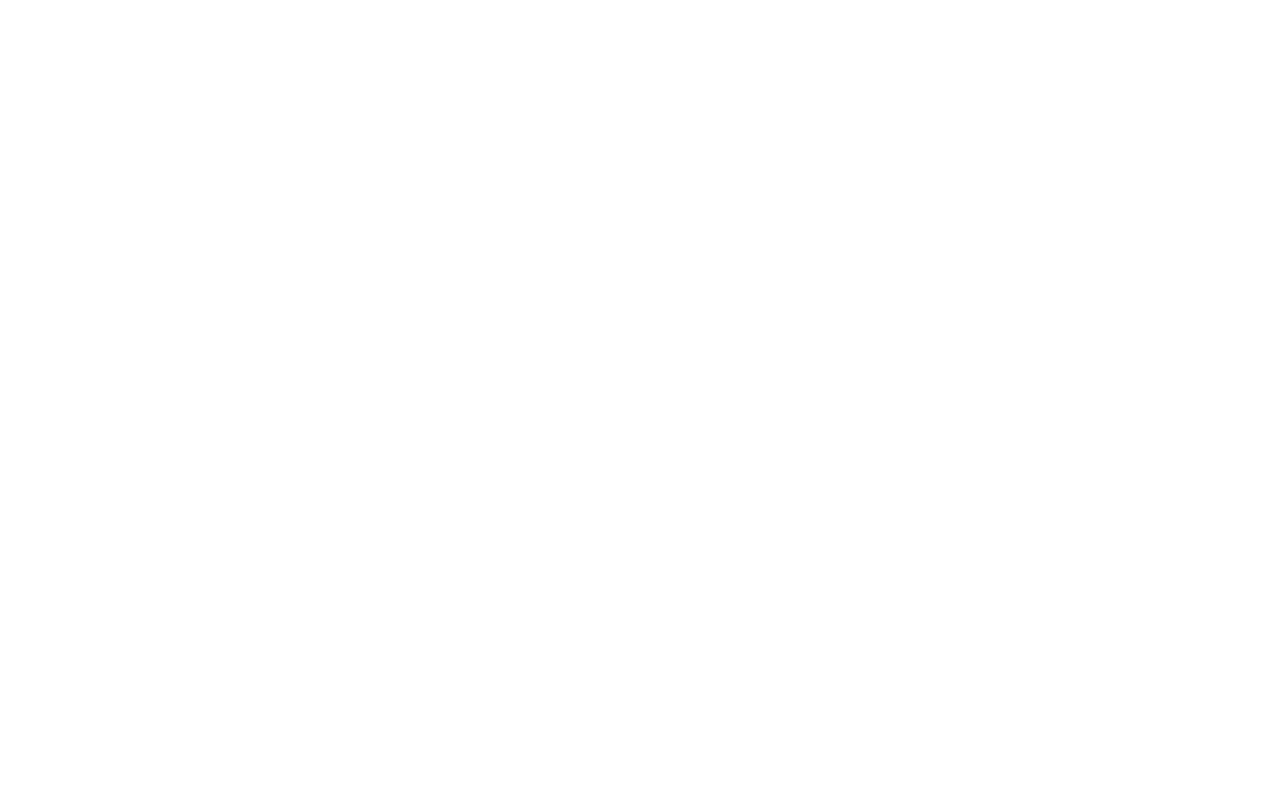
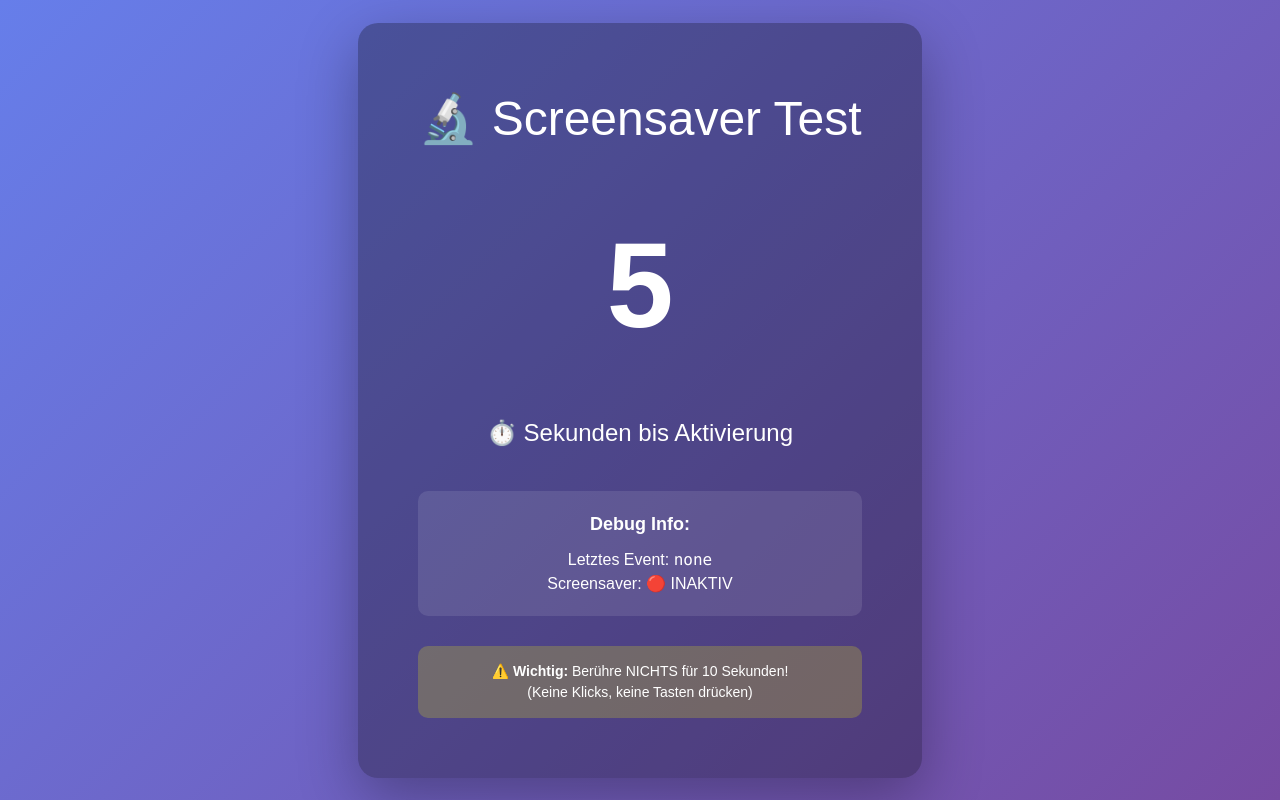
Before and after one commit to Elemirus1996/fire-station-app, a React (Vite) app in the folder frontend/: page /test-screensaver in a window 1280 px wide. Before the commit this address had no page. Built offline with nearby package versions, Linux system fonts and the light colour scheme; the HTML template or start-up script is replaced by a standard one.

Commit message:
Add extensive screensaver debugging
- Add console logs to show timer status and events
- Create standalone screensaver test page at /test-screensaver
- Test shows 10-second countdown before activation
- Helps identify if timer works or if events interfere

```diff
--- a/frontend/src/App.jsx
+++ b/frontend/src/App.jsx
@@ -12,6 +12,7 @@
 import AnnouncementManager from './components/Admin/AnnouncementManager';
 import NewsManager from './components/Admin/NewsManager';
 import LiveDashboard from './components/Admin/LiveDashboard';
+import ScreensaverDebugTest from './components/CheckIn/ScreensaverDebugTest';
 
 function App() {
   return (
@@ -20,6 +21,7 @@
         <Route path="/" element={<Navigate to="/kiosk" replace />} />
         <Route path="/kiosk" element={<CheckInKiosk />} />
         <Route path="/checkin" element={<CheckInKiosk />} />
+        <Route path="/test-screensaver" element={<ScreensaverDebugTest />} />
 
         <Route path="/admin/login" element={<AdminLogin />} />
         <Route path="/admin" element={<AdminDashboard />}>
--- a/frontend/src/components/CheckIn/CheckInKiosk.jsx
+++ b/frontend/src/components/CheckIn/CheckInKiosk.jsx
@@ -47,9 +47,17 @@
 
   // Screensaver inactivity detection
   useEffect(() => {
+    console.log('🔍 Screensaver Effect triggered');
+    console.log('  - screensaver_enabled:', systemSettings?.screensaver_enabled);
+    console.log('  - isMobileQRView:', isMobileQRView);
+    console.log('  - timeout:', systemSettings?.screensaver_timeout);
+
     if (!systemSettings?.screensaver_enabled || isMobileQRView) {
+      console.log('❌ Screensaver DISABLED');
       return;
     }
+
+    console.log('✅ Screensaver ENABLED - Setting up timer');
 
     const resetTimer = () => {
       if (inactivityTimerRef.current) {
@@ -58,7 +66,9 @@
       setShowScreensaver(false);
 
       const timeout = (systemSettings?.screensaver_timeout || 300) * 1000;
+      console.log(`⏱️  Timer set for ${timeout / 1000} seconds`);
       inactivityTimerRef.current = setTimeout(() => {
+        console.log('🖥️  ACTIVATING SCREENSAVER NOW!');
         setShowScreensaver(true);
       }, timeout);
     };
@@ -66,11 +76,18 @@
     // Nur echte Interaktionen zählen - NICHT mousemove!
     // mousemove würde den Timer bei jeder kleinsten Bewegung zurücksetzen
     const events = ['mousedown', 'keydown', 'touchstart', 'click'];
-    events.forEach(event => window.addEventListener(event, resetTimer, { passive: true }));
+
+    const resetWithLog = (e) => {
+      console.log(`🔄 Timer reset by: ${e.type}`);
+      resetTimer();
+    };
+
+    events.forEach(event => window.addEventListener(event, resetWithLog, { passive: true }));
     resetTimer();
 
     return () => {
-      events.forEach(event => window.removeEventListener(event, resetTimer));
+      console.log('🧹 Cleaning up screensaver effect');
+      events.forEach(event => window.removeEventListener(event, resetWithLog));
       if (inactivityTimerRef.current) {
         clearTimeout(inactivityTimerRef.current);
       }
--- /dev/null
+++ b/frontend/src/components/CheckIn/ScreensaverDebugTest.jsx
@@ -0,0 +1,157 @@
+import React, { useState, useEffect, useRef } from 'react';
+
+const ScreensaverDebugTest = () => {
+  const [showScreensaver, setShowScreensaver] = useState(false);
+  const [countdown, setCountdown] = useState(10);
+  const [lastEvent, setLastEvent] = useState('none');
+  const timerRef = useRef(null);
+
+  useEffect(() => {
+    console.log('🚀 Test component mounted');
+
+    const startTimer = () => {
+      if (timerRef.current) {
+        clearTimeout(timerRef.current);
+      }
+
+      setShowScreensaver(false);
+      setCountdown(10);
+
+      // Countdown display
+      const countInterval = setInterval(() => {
+        setCountdown(prev => {
+          if (prev <= 1) {
+            clearInterval(countInterval);
+            return 0;
+          }
+          return prev - 1;
+        });
+      }, 1000);
+
+      // Screensaver activation
+      timerRef.current = setTimeout(() => {
+        console.log('✅ SCREENSAVER ACTIVATED!');
+        setShowScreensaver(true);
+        clearInterval(countInterval);
+      }, 10000);
+    };
+
+    const handleEvent = (e) => {
+      console.log(`🔄 Event detected: ${e.type}`);
+      setLastEvent(e.type);
+      startTimer();
+    };
+
+    const events = ['mousedown', 'keydown', 'touchstart', 'click'];
+    events.forEach(event => {
+      window.addEventListener(event, handleEvent, { passive: true });
+    });
+
+    startTimer();
+
+    return () => {
+      console.log('🧹 Cleanup');
+      events.forEach(event => {
+        window.removeEventListener(event, handleEvent);
+      });
+      if (timerRef.current) {
+        clearTimeout(timerRef.current);
+      }
+    };
+  }, []);
+
+  if (showScreensaver) {
+    return (
+      <div
+        onClick={() => {
+          console.log('👆 Screensaver clicked');
+          setShowScreensaver(false);
+        }}
+        style={{
+          position: 'fixed',
+          inset: 0,
+          background: 'linear-gradient(135deg, #8B0000 0%, #b30000 50%, #FF4500 100%)',
+          display: 'flex',
+          flexDirection: 'column',
+          alignItems: 'center',
+          justifyContent: 'center',
+          zIndex: 9999,
+          cursor: 'pointer',
+          color: 'white'
+        }}
+      >
+        <div style={{ fontSize: '120px', marginBottom: '20px' }}>🚒</div>
+        <h1 style={{ fontSize: '60px', marginBottom: '10px' }}>Bildschirmschoner</h1>
+        <p style={{ fontSize: '30px', opacity: 0.8 }}>
+          {new Date().toLocaleTimeString('de-DE')}
+        </p>
+        <div style={{
+          position: 'absolute',
+          bottom: '40px',
+          fontSize: '24px',
+          animation: 'pulse 2s infinite'
+        }}>
+          Klicken zum Beenden
+        </div>
+      </div>
+    );
+  }
+
+  return (
+    <div style={{
+      minHeight: '100vh',
+      background: 'linear-gradient(135deg, #667eea 0%, #764ba2 100%)',
+      display: 'flex',
+      alignItems: 'center',
+      justifyContent: 'center',
+      color: 'white',
+      fontFamily: 'Arial, sans-serif'
+    }}>
+      <div style={{
+        textAlign: 'center',
+        background: 'rgba(0,0,0,0.3)',
+        padding: '60px',
+        borderRadius: '20px',
+        boxShadow: '0 20px 60px rgba(0,0,0,0.3)'
+      }}>
+        <h1 style={{ fontSize: '48px', marginBottom: '20px' }}>
+          🔬 Screensaver Test
+        </h1>
+
+        <div style={{ fontSize: '120px', margin: '40px 0', fontWeight: 'bold' }}>
+          {countdown}
+        </div>
+
+        <p style={{ fontSize: '24px', marginBottom: '10px' }}>
+          {countdown === 0 ? '✅ Timer abgelaufen!' : '⏱️ Sekunden bis Aktivierung'}
+        </p>
+
+        <div style={{
+          marginTop: '40px',
+          padding: '20px',
+          background: 'rgba(255,255,255,0.1)',
+          borderRadius: '10px'
+        }}>
+          <p style={{ fontSize: '18px', marginBottom: '10px' }}>
+            <strong>Debug Info:</strong>
+          </p>
+          <p style={{ fontSize: '16px' }}>Letztes Event: <code>{lastEvent}</code></p>
+          <p style={{ fontSize: '16px' }}>Screensaver: {showScreensaver ? '🟢 AKTIV' : '🔴 INAKTIV'}</p>
+        </div>
+
+        <div style={{
+          marginTop: '30px',
+          padding: '15px',
+          background: 'rgba(255,255,0,0.2)',
+          borderRadius: '10px',
+          fontSize: '14px'
+        }}>
+          <strong>⚠️ Wichtig:</strong> Berühre NICHTS für 10 Sekunden!<br/>
+          (Keine Klicks, keine Tasten drücken)
+        </div>
+      </div>
+    </div>
+  );
+};
+
+export default ScreensaverDebugTest;
```
